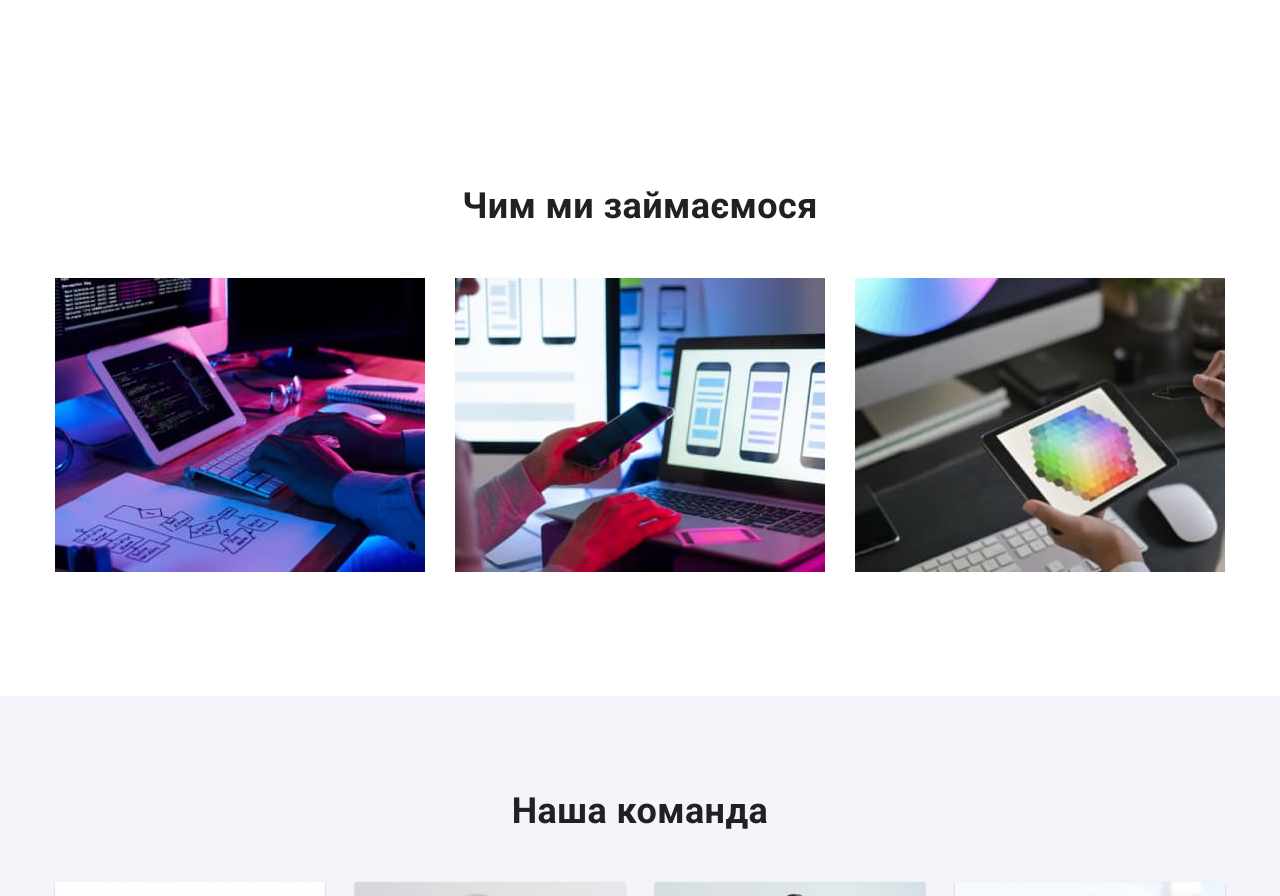
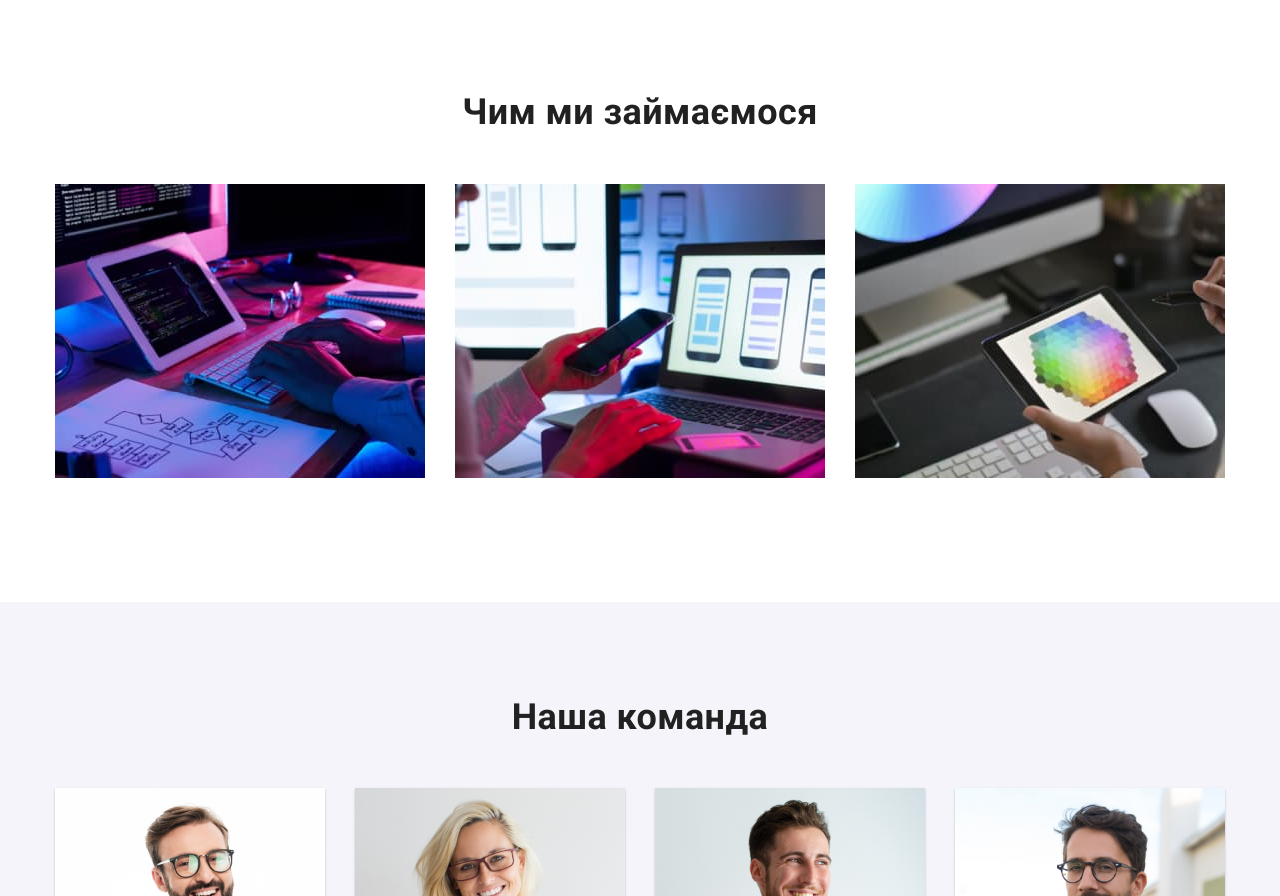
Before and after one commit to KateFanina/goit-markup-hw-03, a plain HTML site: page index.html in a window 1280 px wide. Shown: the part 874-1770 px from the top of the page. Drawn offline with nearby package versions, Linux system fonts and the light colour scheme; files that its build step writes are made by us from their sources.

Commit message:
add changes after review

```diff
--- a/index.html
+++ b/index.html
@@ -77,7 +77,7 @@
             </div>
         </section>
         <!-- Чим ми займаємося -->
-        <section class="section">
+        <section class="section about">
             <div class="conteiner">
                 <h2 class="team-title">Чим ми займаємося</h2>
                 <ul class="team">
```
